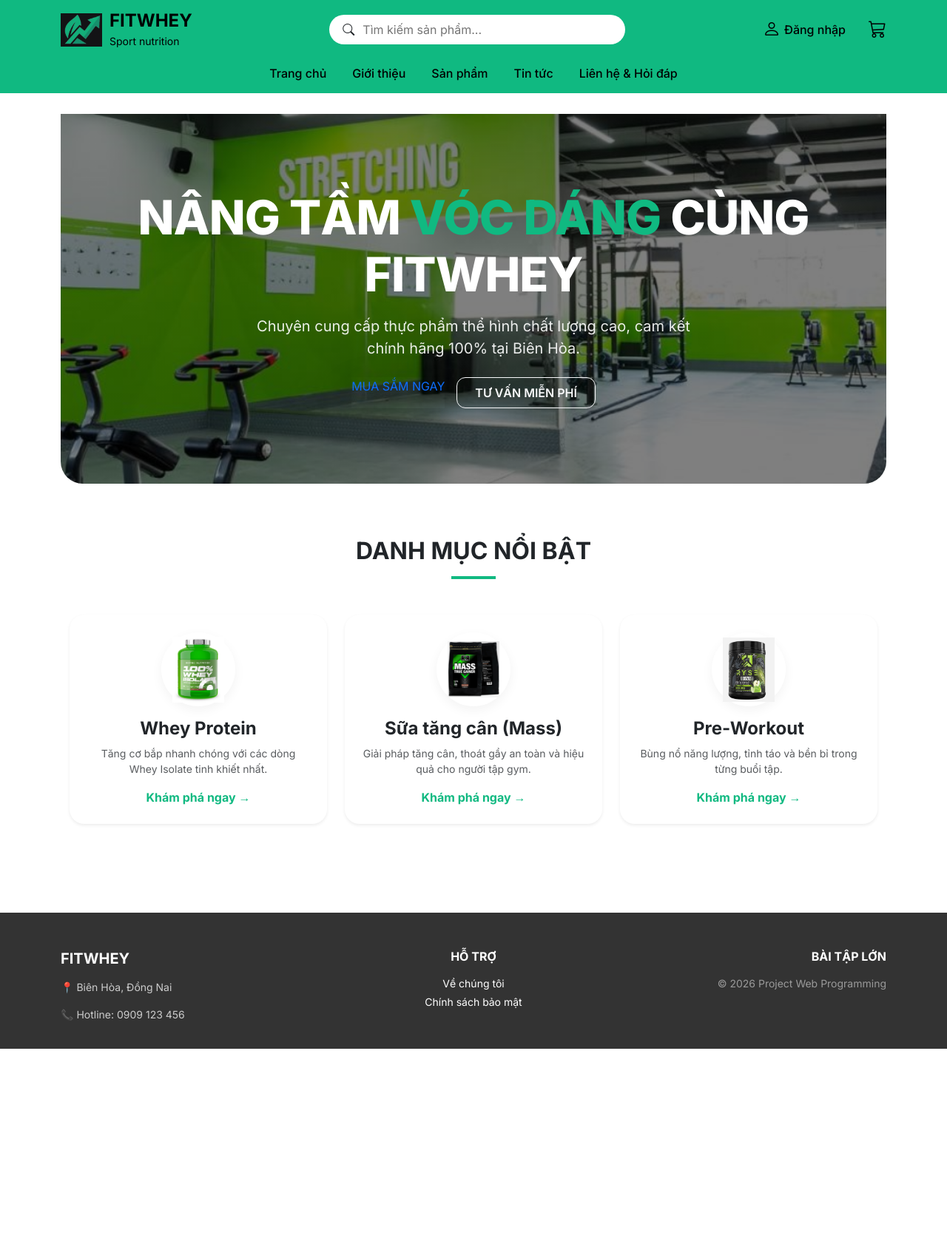
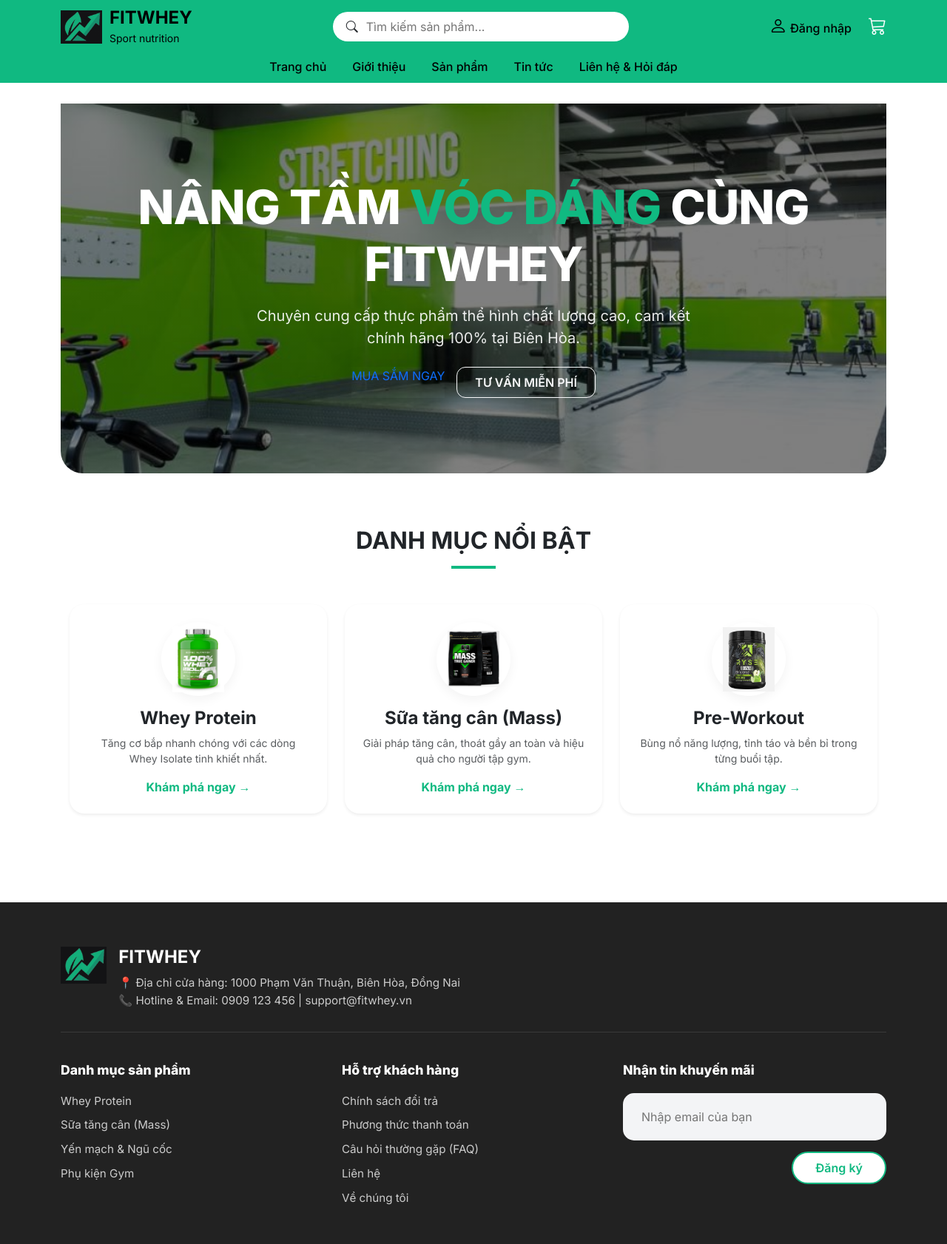
Before and after one commit to VoHuynhAnhThu/whey_web, a PHP site: page /whey_web/ in a window 1280 px wide. Shown: the whole page at 74% size. Before the commit the page ends 1418 px from the top, so only its background shows below. Run offline with PHP 8.4, Linux system fonts and the light colour scheme; data that the repository does not hold is empty; some libraries are stand-ins or nearby versions.

Commit message:
Sửa lại footer

```diff
--- a/views/layouts/main.php
+++ b/views/layouts/main.php
@@ -12,7 +12,7 @@
     <style>
         :root {
             --fit-primary: #10B981;
-            --fit-dark: #333333;
+            --fit-dark: #222222; /* Màu nền footer tối hơn theo ảnh */
             --fit-bg-light: #F3F4F6;
             --text-main: #000000;
         }
@@ -24,90 +24,58 @@
             flex-direction: column;
             min-height: 100vh;
             margin: 0;
+            overflow-x: hidden;
         }
 
-        .site-header {
-            background-color: var(--fit-primary);
-            padding-top: 4px;
-            padding-bottom: 15px;
-        }
+        /* --- HEADER --- */
+        .site-header { background-color: var(--fit-primary); padding: 10px 0; }
+        .header-main-row { display: flex; align-items: center; justify-content: space-between; }
+        .logo-box { display: flex; align-items: center; text-decoration: none; color: var(--text-main); }
+        .logo-img { height: 45px; margin-right: 10px; }
+        .search-box-wrapper { flex: 1; max-width: 400px; margin: 0 20px; position: relative; }
+        .search-box-wrapper input { width: 100%; padding: 8px 15px 8px 45px; border-radius: 25px; border: none; outline: none; }
+        .search-box-wrapper .bi-search { position: absolute; left: 18px; top: 50%; transform: translateY(-50%); }
+        .header-user-actions { display: flex; gap: 15px; align-items: center; }
+        .header-user-actions a { color: var(--text-main); text-decoration: none; font-weight: 500; }
+        .header-nav { display: flex; justify-content: center; gap: 35px; margin-top: 15px; }
+        .header-nav a { color: var(--text-main); text-decoration: none; font-weight: 500; }
 
-        .header-main-row {
-            display: flex;
-            align-items: center;
-            justify-content: space-between;
-            padding: 10px 0;
-        }
-
-        .logo-box {
-            display: flex;
-            align-items: center;
-            text-decoration: none;
-            color: var(--text-main);
-        }
-        .logo-img { height: 45px; margin-right: 10px; }
-
-        .search-box-wrapper {
-            flex: 1;
-            max-width: 400px;
-            margin: 0 20px;
-            position: relative;
-        }
-        .search-box-wrapper input {
-            width: 100%;
-            padding: 8px 15px 8px 45px;
-            border-radius: 25px;
-            border: none;
-            outline: none;
-        }
-        .search-box-wrapper .bi-search {
-            position: absolute;
-            left: 18px;
-            top: 50%;
-            transform: translateY(-50%);
-        }
-
-        .header-user-actions { display: flex; gap: 15px; }
-        .header-user-actions a {
-            color: var(--text-main);
-            text-decoration: none;
-            font-weight: 500;
-            display: flex;
-            align-items: center;
-            gap: 5px;
-        }
-
-        .header-nav {
-            display: flex;
-            justify-content: center;
-            gap: 35px;
-            margin-top: 10px;
-        }
-        .header-nav a {
-            color: var(--text-main);
-            text-decoration: none;
-            font-weight: 500;
-        }
-
-        /* Style cho nút Admin */
-        .btn-admin-link {
-            background: rgba(255, 255, 255, 0.25);
-            padding: 5px 15px;
-            border-radius: 20px;
-            color: white !important;
-            transition: 0.3s;
-        }
-        .btn-admin-link:hover {
-            background: rgba(255, 255, 200, 0.4);
-        }
-
+        /* --- FOOTER CHUẨN ẢNH --- */
         .site-footer {
             background-color: var(--fit-dark);
             color: #ffffff;
-            padding: 50px 0 20px;
+            padding: 60px 0 40px;
             margin-top: auto;
         }
-        .footer-sub { font-size: 14px; color: #ccc; }
+        .footer-top { border-bottom: 1px solid rgba(255,255,255,0.1); padding-bottom: 30px; margin-bottom: 40px; }
+        .footer-info-text { font-size: 0.95rem; color: #ccc; line-height: 1.6; }
+        .footer-heading { font-weight: 800; font-size: 1.1rem; margin-bottom: 20px; color: #fff; }
+        .footer-link { color: #ccc; text-decoration: none; transition: 0.3s; font-size: 0.95rem; display: block; margin-bottom: 10px; }
+        .footer-link:hover { color: var(--fit-primary); }
+
+        /* Ô nhận tin khuyến mãi */
+        .subscribe-container { max-width: 400px; }
+        .subscribe-input {
+            background: #F3F4F6;
+            border: none;
+            border-radius: 15px;
+            padding: 20px 25px;
+            width: 100%;
+            margin-bottom: 15px;
+            font-size: 1rem;
+            color: #333;
+        }
+        .btn-subscribe {
+            background: #fff;
+            color: var(--fit-primary);
+            border: 2px solid var(--fit-primary);
+            border-radius: 25px;
+            padding: 8px 30px;
+            font-weight: 600;
+            float: right;
+            transition: 0.3s;
+        }
+        .btn-subscribe:hover { background: var(--fit-primary); color: #fff; }
     </style>
 </head>
 
@@ -118,44 +86,29 @@
         <div class="container">
             <div class="header-main-row">
                 <a href="/whey_web/" class="logo-box">
-                    <img src="<?= !empty($settings['site_logo']) ? '/whey_web/public/uploads/'.$settings['site_logo'] : '/whey_web/assets/images/logo.png' ?>" alt="Logo" class="logo-img">
+                    <img src="/whey_web/assets/images/logo.png" alt="Logo" class="logo-img">
                     <div class="logo-text">
                         <h1 class="h4 fw-bold m-0">FITWHEY</h1>
                         <span class="small italic">Sport nutrition</span>
                     </div>
                 </a>
-
                 <div class="search-box-wrapper">
                     <i class="bi bi-search"></i>
                     <input type="text" placeholder="Tìm kiếm sản phẩm...">
                 </div>
-
-                <div class="header-user-actions d-flex align-items-center">
+                <div class="header-user-actions">
                     <?php if ($currentUser === null): ?>
                         <a href="/whey_web/login"><i class="bi bi-person fs-4"></i> Đăng nhập</a>
                     <?php else: ?>
                         <?php if (Auth::isAdmin()): ?>
-                            <a href="/whey_web/admin" class="btn-admin-link me-2">
-                                <i class="bi bi-shield-lock"></i> Quản trị
-                            </a>
+                            <a href="/whey_web/admin" class="btn btn-sm btn-light rounded-pill px-3">Quản trị</a>
                         <?php endif; ?>
-
-                        <a href="/whey_web/profile" class="me-2">
-                            <i class="bi bi-person-circle fs-4 text-white"></i>
-                            <span class="text-white fw-bold">
-                                <?= htmlspecialchars($currentUser['email'] ?? 'User') ?>
-                            </span>
-                        </a>
-
-                        <a href="/whey_web/logout" class="text-white ms-2" title="Đăng xuất">
-                            <i class="bi bi-box-arrow-right fs-4"></i>
-                        </a>
+                        <a href="/whey_web/profile" class="text-white fw-bold">Hi, <?= htmlspecialchars($currentUser['email']) ?></a>
+                        <a href="/whey_web/logout" title="Đăng xuất"><i class="bi bi-box-arrow-right fs-4 text-white"></i></a>
                     <?php endif; ?>
-
-                    <a href="/whey_web/cart" class="ms-3"><i class="bi bi-cart3 fs-4"></i></a>
+                    <a href="/whey_web/cart" class="ms-2"><i class="bi bi-cart3 fs-4 text-white"></i></a>
                 </div>
             </div>
-
             <nav class="header-nav">
                 <a href="/whey_web/">Trang chủ</a>
                 <a href="/whey_web/about">Giới thiệu</a>
@@ -168,33 +121,49 @@
 
     <main class="py-5">
         <div class="container">
-            <?php if ($msg = Session::flash('success')): ?>
-                <div class="alert alert-success"><?= $msg ?></div>
-            <?php endif; ?>
-            <?php if ($msg = Session::flash('error')): ?>
-                <div class="alert alert-danger"><?= $msg ?></div>
-            <?php endif; ?>
-
             <?= $content ?>
         </div>
     </main>
 
     <footer class="site-footer">
         <div class="container">
+            <div class="footer-top">
+                <div class="d-flex align-items-start gap-3">
+                    <img src="/whey_web/assets/images/logo.png" alt="FITWHEY" style="height: 50px;">
+                    <div>
+                        <h4 class="fw-bold m-0 text-white">FITWHEY</h4>
+                        <div class="footer-info-text mt-2">
+                            📍 Địa chỉ cửa hàng: <?= htmlspecialchars($settings['site_address'] ?? '1000 Phạm Văn Thuận, Biên Hòa, Đồng Nai') ?> <br>
+                            📞 Hotline & Email: <?= htmlspecialchars($settings['site_hotline'] ?? '0909 123 456') ?> | support@fitwhey.vn
+                        </div>
+                    </div>
+                </div>
+            </div>
+
             <div class="row g-4">
                 <div class="col-lg-4">
-                    <h5 class="fw-bold mb-3">FITWHEY</h5>
-                    <p class="footer-sub">📍 <?= htmlspecialchars($settings['site_address'] ?? 'Biên Hòa, Đồng Nai') ?></p>
-                    <p class="footer-sub">📞 Hotline: <?= htmlspecialchars($settings['site_hotline'] ?? '0909 123 456') ?></p>
+                    <h6 class="footer-heading">Danh mục sản phẩm</h6>
+                    <a href="#" class="footer-link">Whey Protein</a>
+                    <a href="#" class="footer-link">Sữa tăng cân (Mass)</a>
+                    <a href="#" class="footer-link">Yến mạch & Ngũ cốc</a>
+                    <a href="#" class="footer-link">Phụ kiện Gym</a>
                 </div>
-                <div class="col-lg-4 text-center">
-                    <h6 class="fw-bold mb-3">HỖ TRỢ</h6>
-                    <p class="small mb-1"><a href="/whey_web/about" class="text-white text-decoration-none">Về chúng tôi</a></p>
-                    <p class="small mb-1">Chính sách bảo mật</p>
+
+                <div class="col-lg-4">
+                    <h6 class="footer-heading">Hỗ trợ khách hàng</h6>
+                    <a href="#" class="footer-link">Chính sách đổi trả</a>
+                    <a href="#" class="footer-link">Phương thức thanh toán</a>
+                    <a href="#" class="footer-link">Câu hỏi thường gặp (FAQ)</a>
+                    <a href="/whey_web/contact" class="footer-link">Liên hệ</a>
+                    <a href="/whey_web/about" class="footer-link">Về chúng tôi</a>
                 </div>
-                <div class="col-lg-4 text-end">
-                    <h6 class="fw-bold mb-3">BÀI TẬP LỚN</h6>
-                    <p class="small opacity-50">&copy; 2026 Project Web Programming</p>
+
+                <div class="col-lg-4">
+                    <h6 class="footer-heading">Nhận tin khuyến mãi</h6>
+                    <div class="subscribe-container">
+                        <input type="email" class="subscribe-input" placeholder="Nhập email của bạn">
+                        <button class="btn-subscribe">Đăng ký</button>
+                    </div>
                 </div>
             </div>
         </div>
```
